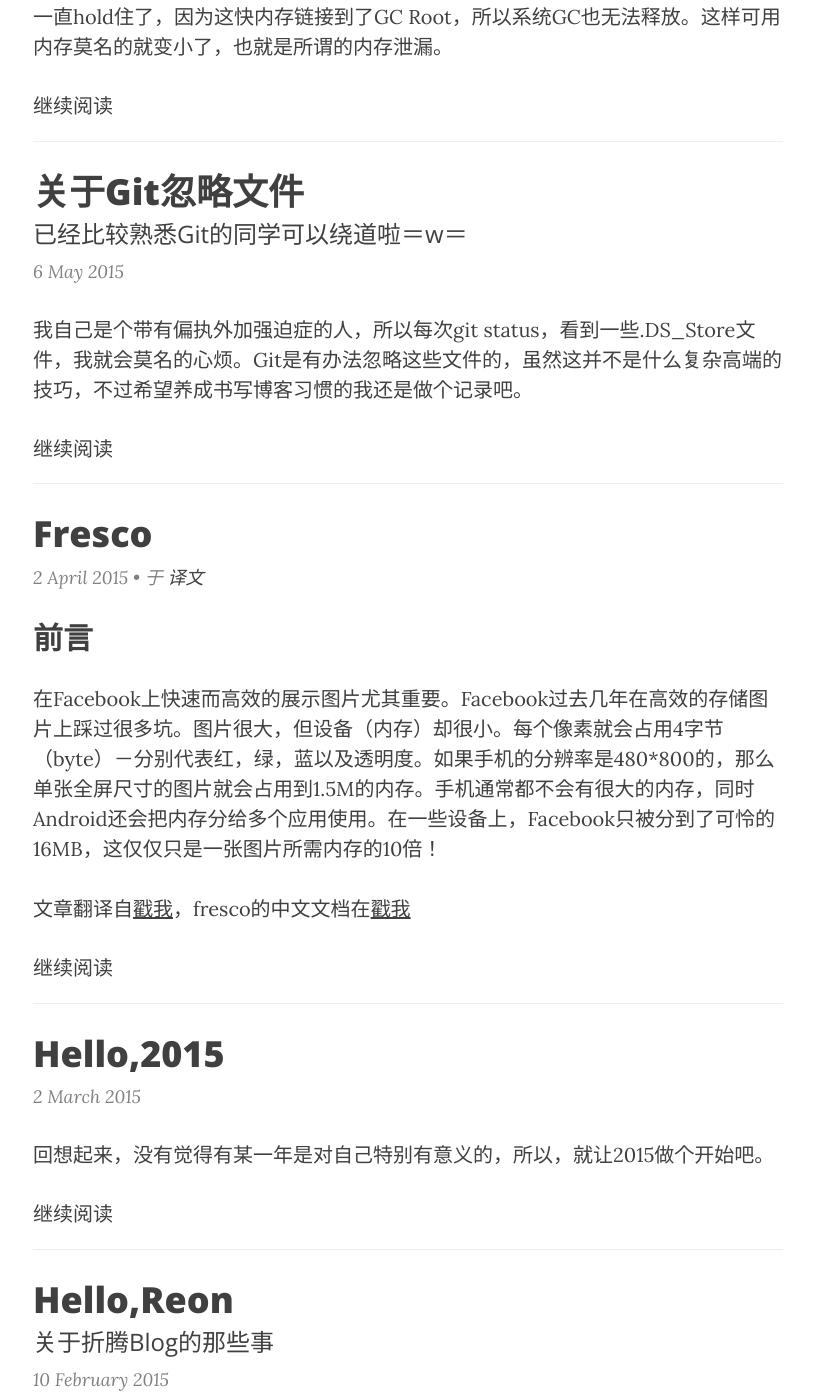
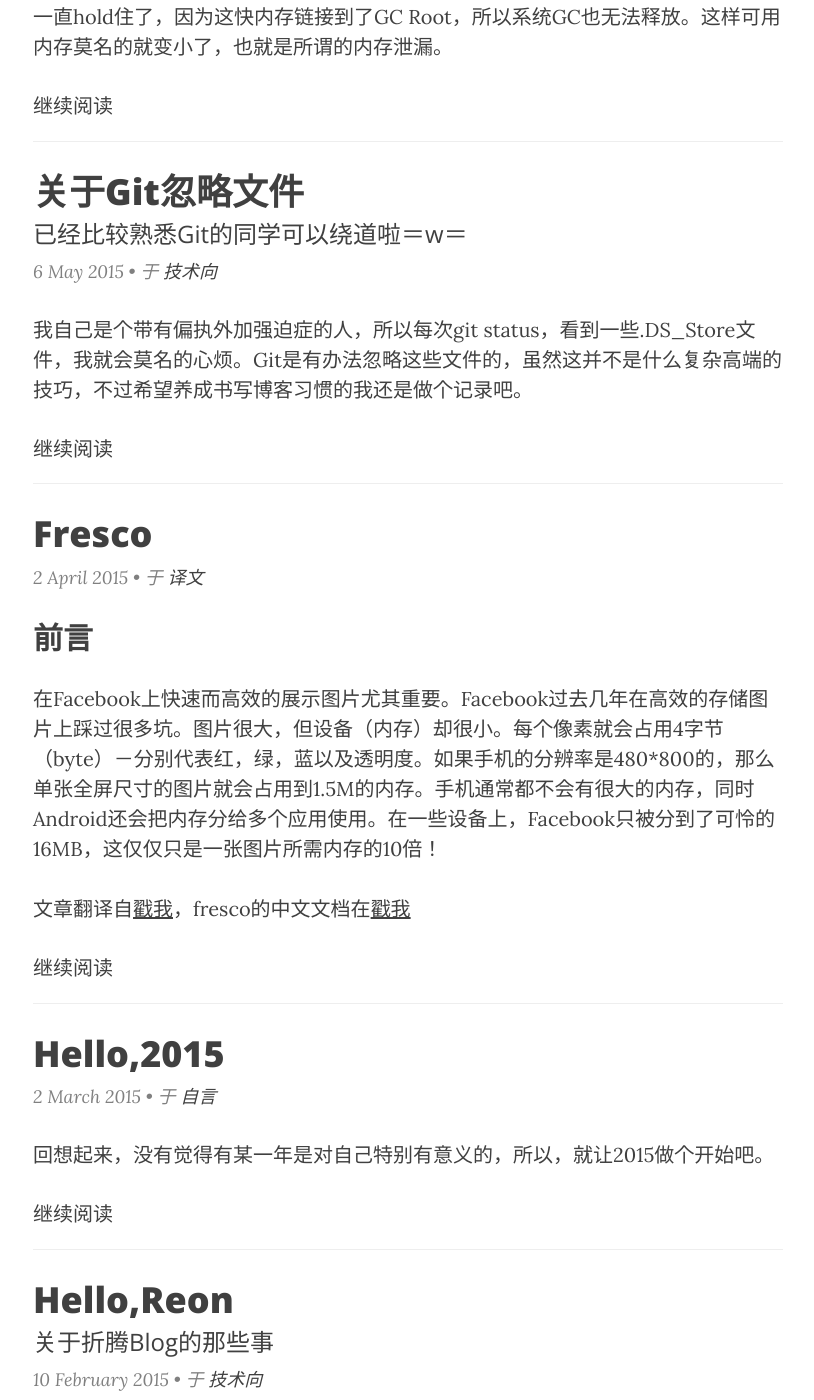
Before and after one commit to reondz/reondz.github.io, a Jekyll site: the page built from index.html, in a window 1280 px wide and 1400 px high, scrolled down 787 px. Shown: the whole window, without its empty margins (232-1046 px from the left). Built offline with Jekyll 4.4.1, drawn with Linux system fonts in a browser that asks for light colours; nearby versions of some CDN libraries; the list of posts is cut into pages by our own code.

Commit message:
为其他文章添加类别

```diff
--- a/_posts/2015-02-10-Hello-Reon.markdown
+++ b/_posts/2015-02-10-Hello-Reon.markdown
@@ -2,6 +2,7 @@
 layout: post
 title: Hello,Reon
 subtitle: 关于折腾Blog的那些事
+category: 技术向
 date: 2015-02-10 21:13:00
 author: Reon
 header-img: "img/post-bg-06.jpg"
--- a/_posts/2015-03-02-Hello,2015.markdown
+++ b/_posts/2015-03-02-Hello,2015.markdown
@@ -2,6 +2,7 @@
 layout: post
 title: Hello,2015
 subtitle:
+category: 自言
 date: 2015-03-02 10:21:00
 author: Reon
 header-img: "img/post-bg-06.jpg"
--- a/_posts/2015-5-06-关于Git忽略文件.markdown
+++ b/_posts/2015-5-06-关于Git忽略文件.markdown
@@ -2,6 +2,7 @@
 layout: post
 title: 关于Git忽略文件
 subtitle: 已经比较熟悉Git的同学可以绕道啦＝w＝
+category: 技术向
 date: 2015-05-06 10:56:00
 author: Reon
 header-img: "img/git.jpg"
```
